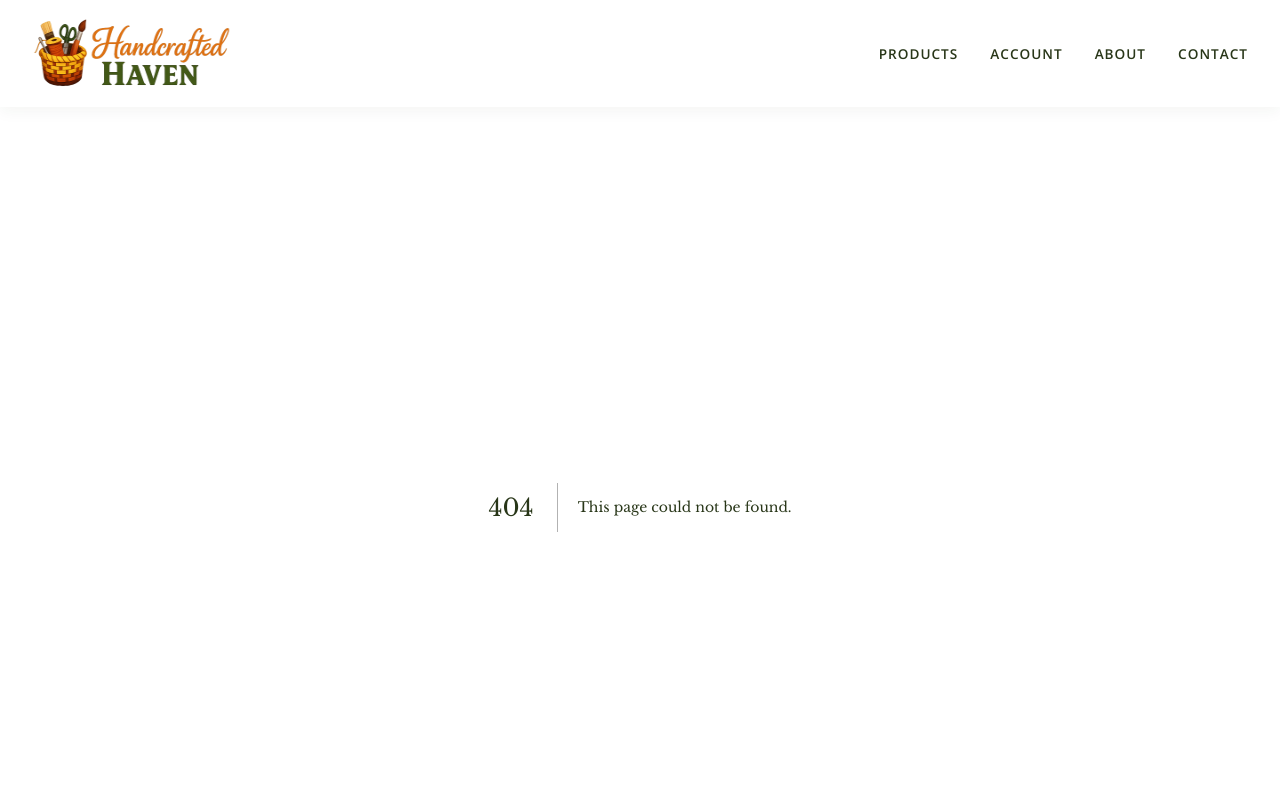
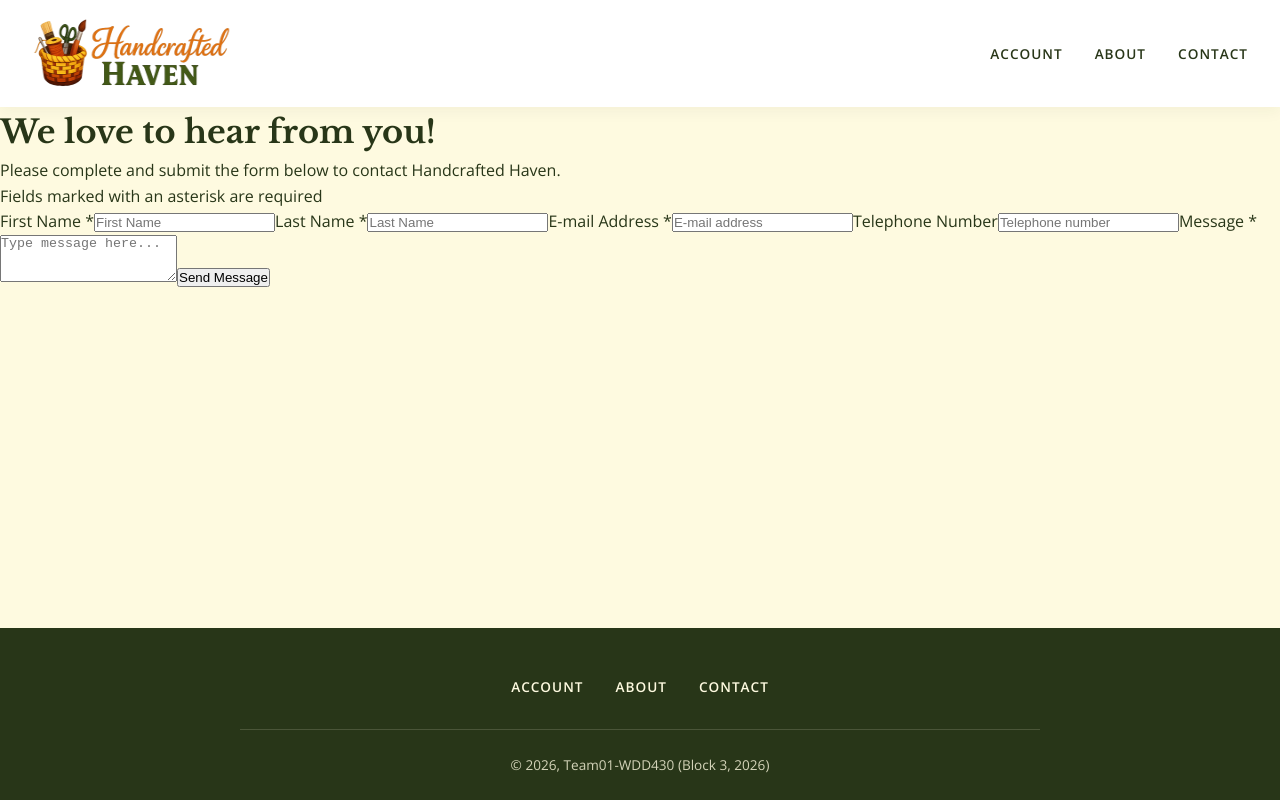
Before and after one commit to lcarlo23/wdd430-handcrafted-haven, a Next.js app: page /contact in a window 1280 px wide. Before the commit this address had no page. Shown: the top 800 px of the page. Built offline with nearby package versions, Linux system fonts and the light colour scheme.

Commit message:
Add contact administrator component and contact page

```diff
--- a/package.json
+++ b/package.json
@@ -12,7 +12,8 @@
     "next": "16.2.6",
     "postgres": "^3.4.9",
     "react": "19.2.4",
-    "react-dom": "19.2.4"
+    "react-dom": "19.2.4",
+    "react-toastify": "^11.1.0"
   },
   "devDependencies": {
     "@types/node": "^20",
--- /dev/null
+++ b/src/app/contact/page.tsx
@@ -0,0 +1,13 @@
+import ContactAdministratorForm from "@/components/ContactAdministratorForm";
+
+export default function ContactPage() {
+  return (
+    <div className="contact-page">
+      <h1>We love to hear from you!</h1>
+      <p>
+        Please complete and submit the form below to contact Handcrafted Haven.
+      </p>
+      <ContactAdministratorForm />
+    </div>
+  );
+}
--- /dev/null
+++ b/src/components/ContactAdministratorForm.tsx
@@ -0,0 +1,138 @@
+// Got some help from here:  https://youtu.be/VLvecZISYqw?si=UVzt6GE83rA8lNPL, a Bing search for "pop-up submission success message for form submission react next.js and https://unwiredlearning.com/blog/react-accessible-forms"
+
+"use client";
+
+import { useState } from "react";
+import { ToastContainer, toast } from "react-toastify";
+
+export default function ContactAdministratorForm() {
+  const [formData, setFormData] = useState({
+    firstName: "",
+    lastName: "",
+    email: "",
+    tel: "",
+    message: "",
+  });
+  const [error, setError] = useState("");
+
+  const handleChange = (e: any) => {
+    const { name, value } = e.target;
+    setFormData({ ...formData, [name]: value });
+  };
+  const handleBlur = (e: any) => {
+    if (e === "") {
+      setError("Please complete this field");
+    } else {
+      setError("");
+    }
+  };
+
+  const handleSubmit = async (e: any) => {
+    e.preventDefault();
+    setFormData({ ...formData, [e.target.name]: e.target.value });
+    const firstName = formData.firstName;
+    try {
+      await new Promise((resolve) => setTimeout(resolve, 500));
+      toast.success(
+        `Your message has been received, ${firstName}! Thanks for contacting Handcrafted Haven!`,
+      );
+      setFormData({
+        firstName: "",
+        lastName: "",
+        email: "",
+        tel: "",
+        message: "",
+      });
+    } catch {
+      toast.error("Something went wrong!");
+    }
+  };
+
+  return (
+    <>
+      <p>Fields marked with an asterisk are required</p>
+      <form className="contact-administrator-form" onSubmit={handleSubmit}>
+        <label htmlFor="firstName">
+          First Name <span aria-label="required">*</span>
+        </label>
+        <input
+          type="text"
+          name="firstName"
+          autoComplete="given-name"
+          value={formData.firstName}
+          onChange={handleChange}
+          onBlur={handleBlur}
+          aria-invalid={error ? "true" : "false"}
+          aria-describedby={error ? "error" : undefined}
+          title="Please enter your first name"
+          placeholder="First Name"
+          required
+        />
+        <label htmlFor="lastName">
+          Last Name <span aria-label="required">*</span>
+        </label>
+        <input
+          type="text"
+          name="lastName"
+          autoComplete="family-name"
+          value={formData.lastName}
+          onChange={handleChange}
+          onBlur={handleBlur}
+          aria-invalid={error ? "true" : "false"}
+          aria-describedby={error ? "error" : undefined}
+          title="Please enter your last name"
+          placeholder="Last Name"
+          required
+        />
+
+        <label htmlFor="email">
+          E-mail Address <span aria-label="required">*</span>
+        </label>
+        <input
+          type="email"
+          name="email"
+          autoComplete="email"
+          value={formData.email}
+          onChange={handleChange}
+          onBlur={handleBlur}
+          aria-invalid={error ? "true" : "false"}
+          aria-describedby={error ? "error" : undefined}
+          title="Please enter your e-mail address"
+          placeholder="E-mail address"
+          required
+        />
+        <label htmlFor="tel">Telephone Number</label>
+        <input
+          type="tel"
+          name="tel"
+          autoComplete="tel"
+          value={formData.tel}
+          onChange={handleChange}
+          onBlur={handleBlur}
+          aria-invalid={error ? "true" : "false"}
+          aria-describedby={error ? "error" : undefined}
+          title="Please enter your phone number"
+          placeholder="Telephone number"
+        />
+        <label htmlFor="message">
+          Message <span aria-label="required">*</span>
+        </label>
+        <textarea
+          name="message"
+          value={formData.message}
+          onChange={handleChange}
+          onBlur={handleBlur}
+          aria-invalid={error ? "true" : "false"}
+          aria-describedby={error ? "error" : undefined}
+          placeholder="Type message here..."
+          rows={3}
+          required
+        ></textarea>
+        <button type="submit" className="submit-button">
+          Send Message
+        </button>
+      </form>
+      <ToastContainer position="top-center" autoClose={4000} />
+    </>
+  );
+}
--- a/src/components/navlinks.tsx
+++ b/src/components/navlinks.tsx
@@ -1,28 +1,20 @@
 "use client";
 
-// Use this once a company logo has been created
-// import {} from "@heroicons/react/24/outline";
 import Link from "next/link";
-// import { usePathname } from "next/navigation";
-// import clsx from "clsx";
 
 // Map of links to display in the navigation.
 const links = [
-  { name: "Products", href: "/products" /*icon: DocumentDuplicateIcon*/ },
-  { name: "Account", href: "/account" /*icon: UserGroupIcon*/ },
-  { name: "About", href: "/about" /*icon: UserGroupIcon*/ },
-  { name: "Contact", href: "/contact" /*icon: UserGroupIcon*/ },
+  { name: "Account", href: "/account"},
+  { name: "About", href: "/about"},
+  { name: "Contact", href: "/contact"},
 ];
 
 export default function NavLinks() {
-  // const pathname = usePathname();
   return (
     <>
       {links.map((link) => {
-        // const LinkIcon = link.icon;
         return (
           <Link key={link.name} href={link.href} className="nav-link">
-            {/* <LinkIcon className="w-6" /> */}
             <p className="nav-link-text">{link.name}</p>
           </Link>
         );
```
Also changed, not shown: 1 other file (tests, documents, lock files or other folders).
